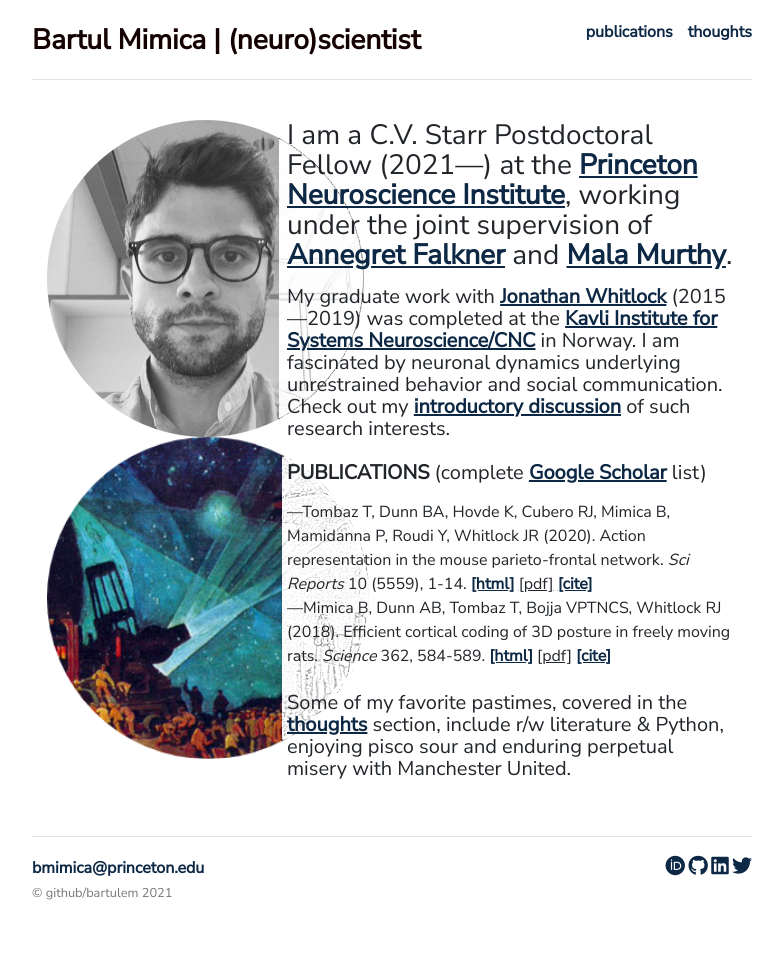
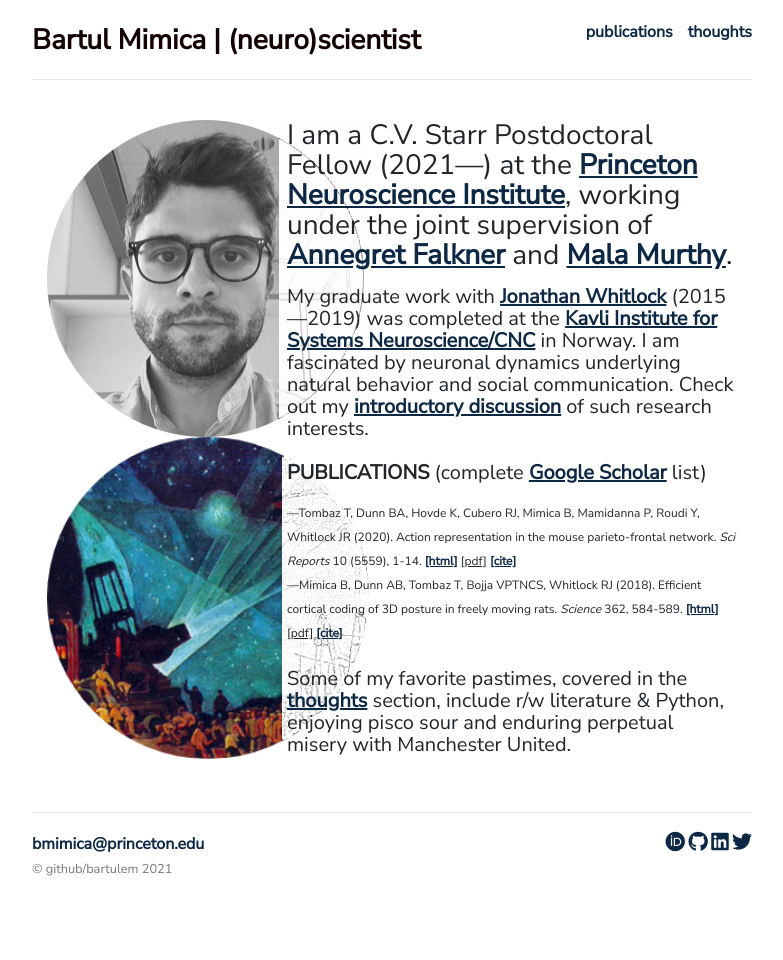
Before and after one commit to bartulem/bartulem.github.io, a Jekyll site: the page built from index.html, in a window 1280 px wide. Shown: the whole page, without its empty margins (248-1031 px from the left). Built offline with Jekyll 4.4.1, drawn with Linux system fonts in a browser that asks for light colours; nearby versions of some CDN libraries; comment, search, counter and statistics services are not loaded; a style sheet for code colours, icons or effects is not loaded; after the commit the page ends 936 px from its top, so only the background shows below that.

Commit message:
2022 format v40

```diff
--- a/css/style.css
+++ b/css/style.css
@@ -22,8 +22,6 @@
 
 blockquote p { font-size: 16px; line-height: 1.6em; }
 
-blockquote p1 { font-size: 10px; line-height: 10px; }
-
 /* Masthead */
 .header, .footer, .header h3 { font-family: 'Nunito Sans'; font-weight: normal; }
 
@@ -43,6 +41,7 @@
 .jumbotron .btn { font-size: 21px; padding: 14px 24px; }
 .marketing p { font-size: 20px; line-height: 22px; }
 .marketing p.lead { font-size: 28px; line-height: 30px; }
+.marketing p1 { font-size: 12px; line-height: 12px; }
 
 .science, .inexile, .resources, .error { margin-bottom: 30px; }
 
--- a/index.html
+++ b/index.html
@@ -14,7 +14,7 @@
 	<div itemscope itemtype="http://data-vocabulary.org/Person" class="col-sm-8">
 	<p class="lead">I am a C.V. Starr Postdoctoral Fellow (2021—) at the <a style= "text-decoration: underline" target="_blank" href="https://pni.princeton.edu/">Princeton Neuroscience Institute</a>, working under the joint supervision of <a style= "text-decoration: underline" target="_blank" href="https://www.falknerlab.com/">Annegret Falkner</a> and <a style= "text-decoration: underline" target="_blank" href="https://murthylab.princeton.edu/">Mala Murthy</a>.</p>
 
-	<p>My graduate work with <a style= "text-decoration: underline" target="_blank" href="https://www.whitlocklab.org/">Jonathan Whitlock</a> (2015—2019) was completed at the <a style= "text-decoration: underline" target="_blank" href="https://www.ntnu.edu/kavli">Kavli Institute for Systems Neuroscience/CNC</a> in Norway. I am fascinated by neuronal dynamics underlying unrestrained behavior and social communication. Check out my <a style= "text-decoration: underline" href="https://bartulem.github.io/thoughts/2020/03/05/comp-neuroethology/">introductory discussion</a> of such research interests. <br/> <br/> <b>PUBLICATIONS</b> (complete <a href="https://scholar.google.no/citations?user=aUeOyr8AAAAJ&hl=en" target="_blank"><u>Google Scholar</u></a> list)</p>
+	<p>My graduate work with <a style= "text-decoration: underline" target="_blank" href="https://www.whitlocklab.org/">Jonathan Whitlock</a> (2015—2019) was completed at the <a style= "text-decoration: underline" target="_blank" href="https://www.ntnu.edu/kavli">Kavli Institute for Systems Neuroscience/CNC</a> in Norway. I am fascinated by neuronal dynamics underlying natural behavior and social communication. Check out my <a style= "text-decoration: underline" href="https://bartulem.github.io/thoughts/2020/03/05/comp-neuroethology/">introductory discussion</a> of such research interests. <br/> <br/> <b>PUBLICATIONS</b> (complete <a href="https://scholar.google.no/citations?user=aUeOyr8AAAAJ&hl=en" target="_blank"><u>Google Scholar</u></a> list)</p>
 
 	<p1>—Tombaz T, Dunn BA, Hovde K, Cubero RJ, Mimica B, Mamidanna P, Roudi Y, Whitlock JR (2020). Action representation in the mouse parieto-frontal network. <em>Sci Reports</em> 10 (5559), 1-14. <a href="https://www.nature.com/articles/s41598-020-62089-6?error=cookies_not_supported&code=e0a538d4-9569-4b30-b2d1-d78d1c8e03b3" target="_blank"><u>[html]</u></a> <u>[pdf]</u> <a href="/files/tombaz2020.bib" download><u>[cite]</u></a></p1> <br/>
 	<p1>—Mimica B, Dunn AB, Tombaz T, Bojja VPTNCS, Whitlock RJ (2018). Efficient cortical coding of 3D posture in freely moving rats. <em>Science</em> 362, 584-589. <a href="https://science.sciencemag.org/content/362/6414/584" target="_blank"><u>[html]</u></a> <u>[pdf]</u> <a href="/files/mimica2018.bib" download><u>[cite]</u></a></p1> <br/> <br/>
```
